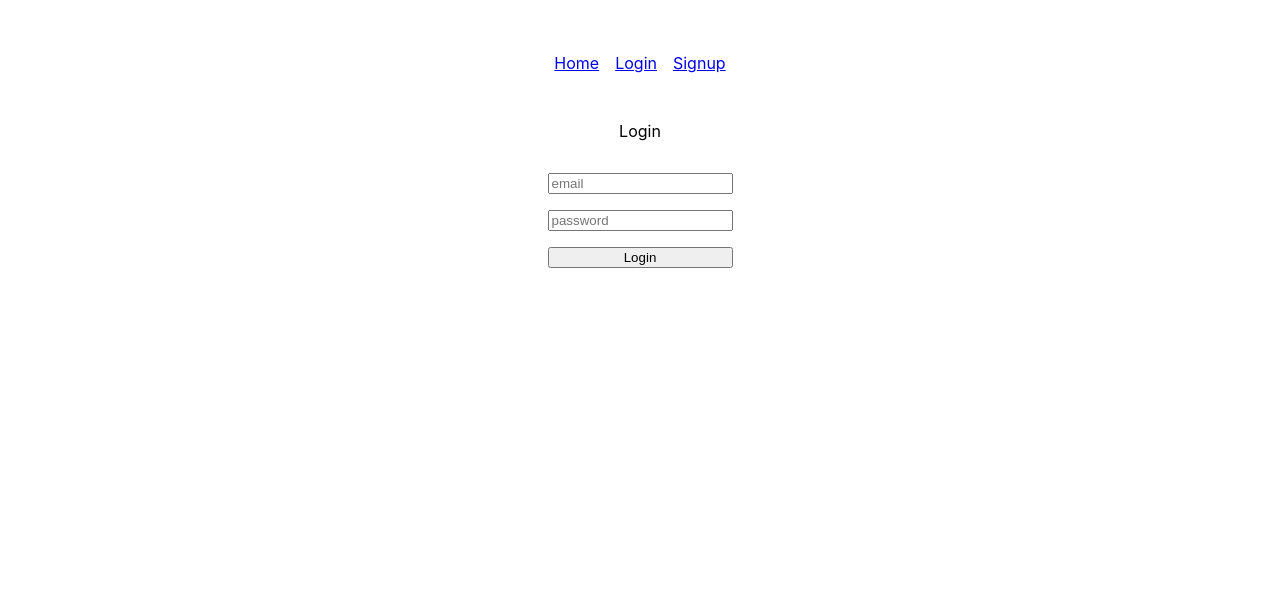
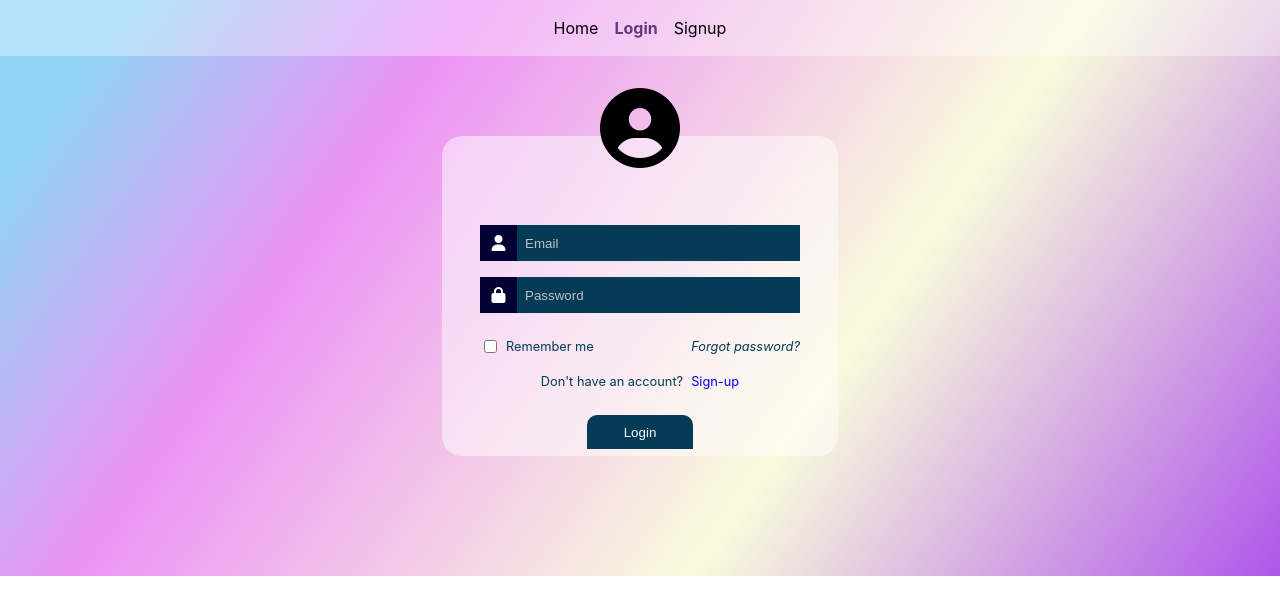
Before and after one commit to KristalTasha/ToDo-App, a React (Create React App) app: page / in a window 1280 px wide. Shown: the top 614 px of the page. Built offline with nearby package versions, Linux system fonts and the light colour scheme.

Commit message:
signup login touchup

```diff
--- a/public/index.html
+++ b/public/index.html
@@ -24,6 +24,7 @@
       work correctly both with client-side routing and a non-root public URL.
       Learn how to configure a non-root public URL by running `npm run build`.
     -->
+    <link rel="stylesheet" href="https://cdnjs.cloudflare.com/ajax/libs/font-awesome/6.1.1/css/all.min.css" integrity="sha512-KfkfwYDsLkIlwQp6LFnl8zNdLGxu9YAA1QvwINks4PhcElQSvqcyVLLD9aMhXd13uQjoXtEKNosOWaZqXgel0g==" crossorigin="anonymous" referrerpolicy="no-referrer" />
     <title>React App</title>
   </head>
   <body>
--- a/src/App.js
+++ b/src/App.js
@@ -3,20 +3,21 @@ import { useState, useEffect } from 'react';
 import { NavLink } from 'react-router-dom';
 import axios from 'axios';
 import Todos from './components/todos'
+import Blocks from './components/page-blocks';
 
 function App() {
   const [input, setInput] = useState('')
   const [todos, setTodos] = useState([])
   const [count, setCount] = useState(0)
   const [loading, setLoading] = useState(false);
-  const [loadingg, setLoadingg] = useState(false);
+  // const [loadingg, setLoadingg] = useState(false);
   const [errorMsg, setErrorMsg] = useState('');
   const [error, setError] = useState(false);
 
   const addTodo = async () => {
     try {
       setLoading(true)
-      const add = await axios.post('http://localhost:7000/api/todos', {
+      const add = await axios.post('http://localhost:8000/api/todos', {
         todo: input
       })
 
@@ -49,7 +50,7 @@ function App() {
   const deleteTodos = async (id) => {
     try {
       setLoading(true)
-      const todo = await axios.delete(`http://localhost:7000/api/todos/${id}`)
+      const todo = await axios.delete(`http://localhost:8000/api/todos/${id}`)
 
       console.log(todo);
       setLoading(false)
@@ -68,21 +69,21 @@ function App() {
   const update = async (id) => {
 
     try {
-      setLoadingg(true);
-      const todo = await axios.get(`http://localhost:7000/api/todos/${id}`);
+      setLoading(true);
+      const todo = await axios.get(`http://localhost:8000/api/todos/${id}`);
 
       const { data } = todo;
 
-      if (data.status === "pending") {
-        await axios.put(`http://localhost:7000/api/todos/${data._id}`, {
-          status: "done",
+      if (data.status === "Pending") {
+        await axios.put(`http://localhost:8000/api/todos/${data._id}`, {
+          status: "Done",
         });
       } else {
-        await axios.put(`http://localhost:7000/api/todos/${data._id}`, {
-          status: "pending",
+        await axios.put(`http://localhost:8000/api/todos/${data._id}`, {
+          status: "Pending",
         });
       }
-      setLoadingg(false);
+      setLoading(false);
     } catch (error) {
       console.log(error);
     }
@@ -104,21 +105,12 @@ function App() {
     console.log(counting)
   }
 
-  // function Counter(status){
-  //   const counting = todos.filter(done => {
-  //     return (done.status === "Done")
-
-  //   })
-  //   setCount(counting.length)
-  //   console.log(count)
-  // }
-
   useEffect(() => {
     Counter('Done')
     console.log(count)
 
     const fetchTodos = async () => {
-      const todos = await axios.get('http://localhost:7000/api/todos');
+      const todos = await axios.get('http://localhost:8000/api/todos');
       console.log('the todos', todos)
 
       const { data } = todos;
@@ -127,7 +119,7 @@ function App() {
     }
 
     fetchTodos()
-  }, [loading, loadingg]);
+  }, [loading, count]);
 
 
   function Tracker() {
@@ -144,11 +136,9 @@ function App() {
 
   return (
     <div className='page'>
-      <nav className='login-nav'>
-        <NavLink to="/home">Home</NavLink>
-        <NavLink to="/">Login</NavLink>
-        <NavLink to="/signup">Signup</NavLink>
-      </nav>
+
+      <Blocks.Header/>
+
       <div className='list'>
         <h4>My To-Do List</h4>
         <div className='add-item'>
@@ -163,6 +153,9 @@ function App() {
         {error && <p>{errorMsg}</p>}
         <Todos todos={todos} deleteTodos={deleteTodos} update={update} />
       </div>
+      <div className='space'>
+
+      </div>
     </div>
   );
 
--- a/src/components/login.jsx
+++ b/src/components/login.jsx
@@ -1,26 +1,56 @@
 import React from 'react'
 import { useState } from 'react'
-import { NavLink } from 'react-router-dom'
+import { NavLink, Link } from 'react-router-dom'
+import Blocks from './page-blocks';
 import './styles/login.css'
+import './styles/signup.css'
 
 export default function Login() {
-    const [email, setEmail] = useState('')
-    const [password, setPassword] = useState('')
+  const [email, setEmail] = useState('')
+  const [password, setPassword] = useState('')
 
   return (
     <div className='login-page'>
-      <nav className='login-nav'>
-    <NavLink to="/home">Home</NavLink>
-    <NavLink to="/">Login</NavLink>
-    <NavLink to="/signup">Signup</NavLink>
-     </nav>
 
-   <form className='login-form'>
-       <p className='login-title'>Login</p>
-       <input type="text" placeholder='email' onChange={(e) => setEmail(e.target.value)}/>
-       <input type='password' placeholder='password' onChange={(e) => setEmail(e.target.value)}/>
-       <button action="submit">Login</button>
-   </form>
-   </div>
+      <Blocks.Header/>
+
+      <form className='login-form'>
+      <div className='user-logo'>
+      <i class="fa-solid fa-circle-user"></i>
+      </div>
+
+        <div className="form-item">
+          <div className='icon-hold'><i class="fa-solid fa-user"></i></div>
+          <input type="text" placeholder='Email' className='email' onChange={(e) => setEmail(e.target.value)} />
+        </div>
+
+        <div className="form-item">
+          <div className='icon-hold'><i class="fa-solid fa-lock"></i></div>
+          <input type='password' className="pswd" placeholder='Password' onChange={(e) => setPassword(e.target.value)} />
+        </div>
+
+        <div className='tips'>
+
+        <div className="form-tips">
+          <div className='remember'>
+            <input type="checkbox" className='checkbox'/>
+            <p className='rem-text'>Remember me</p>
+          </div>
+          <div className='forgot'>
+            <p className='forgot-text'>Forgot password?</p>
+          </div>
+        </div>
+
+        <div className="form-tip">
+         <p className='dont-text'>Don't have an account?</p>
+         <Link to="/signup" className='log-link'>Sign-up</Link>
+        </div>
+
+        </div>
+
+
+        <button action="submit" className="submit">Login</button>
+      </form>
+    </div>
   )
 }
--- /dev/null
+++ b/src/components/page-blocks.jsx
@@ -0,0 +1,16 @@
+import React from 'react'
+import { NavLink } from 'react-router-dom';
+
+function Header() {
+  return (
+  <nav className='login-nav'>
+    <NavLink to="/home" className="home-link">Home</NavLink>
+    <NavLink to="/" className="login-link">Login</NavLink>
+    <NavLink to="/signup" className="signup-link">Signup</NavLink>
+  </nav>
+  )
+}
+
+export default {
+    Header
+}
--- a/src/components/signup.jsx
+++ b/src/components/signup.jsx
@@ -1,26 +1,42 @@
 import React from 'react'
 import { useState } from 'react'
-import { NavLink } from 'react-router-dom'
+import { Link, NavLink } from 'react-router-dom';
+import Blocks from './page-blocks'
 import './styles/login.css'
+import './styles/signup.css'
 
 export default function Signup() {
-    const [email, setEmail] = useState('')
-    const [password, setPassword] = useState('')
+  const [email, setEmail] = useState('')
+  const [password, setPassword] = useState('')
 
   return (
-    <div className='login-page'>
-      <nav className='login-nav'>
-    <NavLink to="/home">Home</NavLink>
-    <NavLink to="/">Login</NavLink>
-    <NavLink to="/signup">Signup</NavLink>
-     </nav>
+    <div className='signup-page'>
 
-   <form className='login-form'>
-       <p className='login-title'>Signup</p>
-       <input type="text" placeholder='email' onChange={(e) => setEmail(e.target.value)}/>
-       <input type='password' placeholder='password' onChange={(e) => setEmail(e.target.value)}/>
-       <button action="submit">Signup</button>
-   </form>
-   </div>
+      <Blocks.Header/>
+
+      <form className='signup-form'>
+      <div className='user-logo'>
+      <i class="fa-solid fa-circle-user"></i>
+      </div>
+
+        <div className="form-item">
+          <div className='sign-icon-hold'><i class="fa-solid fa-user"></i></div>
+          <input type="text" placeholder='Email' className='sign-email' onChange={(e) => setEmail(e.target.value)} />
+        </div>
+
+        <div className="form-item">
+          <div className='sign-icon-hold'><i class="fa-solid fa-lock"></i></div>
+          <input type='password' className="sign-pswd" placeholder='Password' onChange={(e) => setPassword(e.target.value)} />
+        </div>
+
+        <div className="form-tip">
+         <p className='forgot-text'>Already have an account?</p>
+         <Link to="/" className='log-link'>Login</Link>
+        </div>
+
+
+        <button action="submit" className="sign-submit">Sign Up</button>
+      </form>
+    </div>
   )
 }
--- a/src/components/styles/login.css
+++ b/src/components/styles/login.css
@@ -1,10 +1,14 @@
 .login-page{
     display: flex;
+    /* background-color:  rgba(33,40,112,0.5779353977919293); */
+    background: rgb(23,162,234);
+    background: linear-gradient(125deg, rgba(23,162,234,0.46589057986475846) 8%, rgba(213,23,234,0.46589057986475846) 28%, rgba(219,230,28,0.15216508966867992) 65%, rgba(149,32,227,0.7572071064754027) 100%);
     flex-direction: column;
     align-items: center;
-    justify-content: center;
+    /* justify-content: center; */
     width: 100%;
-    height: 20em;
+    height: 36em;
+    overflow-x: hidden;
     gap: 2em;
 
 }
@@ -13,6 +17,16 @@
     display: flex;
     flex-direction: column;
     gap: 1em;
+    margin-top: 3em;
+    background-color: rgba(255, 255, 255, 0.5);
+    border-radius: 20px;
+    width: 25%;
+    height: 20em;
+    padding-left: 3%;
+    padding-right: 3%;
+
+    align-items: center;
+    z-index: 1;
 }
 
 .login-title{
@@ -22,4 +36,123 @@
 .login-nav{
     display: flex;
     gap: 1em;
+    background-color: rgba(255, 255, 255, 0.323);
+    /* background-color: white; */
+    padding: 4px;
+    width: 100%;
+    height: 3em;
+    align-items: center;
+    justify-content: center;
+    /* margin-top: 5em; */
 }
+
+.home-link, .login-link, .signup-link{
+    text-decoration: none;
+    color: black;
+}
+
+.home-link:hover, .login-link:hover, .signup-link:hover{
+    color: rgb(255, 0, 255);
+}
+
+
+.home-link.active, .login-link.active, .signup-link.active{
+  color:rgb(95, 59, 129);
+  font-weight: bold;
+}
+
+.form-item{
+    display: flex;
+    width: 100%;
+
+}
+
+.icon-hold{
+    display: flex;
+    background-color: rgb(1, 1, 51);
+    padding: 10px;
+    justify-content: center;
+    width: 20px;
+}
+
+.icon-hold i{
+    color: white;
+    text-align: center;
+}
+
+.pswd, .email{
+    background-color: rgb(4, 59, 87);
+    border: none;
+    padding: 2px;
+    padding-left: 8px;
+    width: 100%;
+}
+
+::placeholder{
+    color: silver;
+}
+
+
+.form-tips{
+    display: flex;
+    justify-content: space-between;
+    width: 100%;
+    line-height: 0.6em;
+}
+
+.tips{
+    display: flex;
+    flex-direction: column;
+    width: 100%;
+
+}
+
+.remember{
+    display: flex;
+    gap: 6px;
+    align-items: center;
+}
+
+.checkbox{
+    background-color: rgb(4, 59, 87);
+}
+
+.rem-text{
+    color:  rgb(4, 59, 87);
+    font-size: 0.8em;
+}
+
+.forgot-text{
+    color:  rgb(4, 59, 87);
+    font-size: 0.8em;
+    font-style: italic;
+}
+
+.dont-text{
+    color:  rgb(4, 59, 87);
+    font-size: 0.8em;
+    text-align: center;
+}
+
+.user-logo{
+    font-size: 5em;
+    z-index: 2;
+    margin-top: -0.7em;
+    margin-bottom: 0.4em;
+
+}
+
+.submit{
+border: none;
+background-color: rgba(4, 59, 87, 1);
+width: 8em;
+height: 2.5em;
+border-top-left-radius: 10px;
+border-top-right-radius: 10px;
+color: white;
+}
+
+.submit:hover{
+    background-color: rgba(4, 59, 87, 0.3);
+    color: rgba(4, 59, 87, 1);
+}
--- /dev/null
+++ b/src/components/styles/signup.css
@@ -0,0 +1,85 @@
+.signup-page{
+    display: flex;
+    /* background-color:  rgba(33,40,112,0.5779353977919293); */
+    background: rgb(23,162,234);
+    background: linear-gradient(95deg, rgba(23,162,234,0.46589057986475846) 8%, rgba(213,23,234,0.46589057986475846) 28%, rgba(219,230,28,0.15216508966867992) 65%, rgba(149,32,227,0.7572071064754027) 100%);
+    flex-direction: column;
+    align-items: center;
+    /* justify-content: center; */
+    width: 100%;
+    height: 36em;
+    overflow-x: hidden;
+    gap: 2em;
+
+}
+
+.signup-form{
+    display: flex;
+    flex-direction: column;
+    gap: 1em;
+    margin-top: 3em;
+    background-color: rgba(255, 255, 255, 0.5);
+    border-radius: 20px;
+    width: 25%;
+    height: 18em;
+    padding-left: 3%;
+    padding-right: 3%;
+
+    align-items: center;
+    z-index: 1;
+}
+
+.sign-icon-hold{
+    display: flex;
+    background-color: rgb(25, 1, 31);
+    padding: 10px;
+    justify-content: center;
+    width: 20px;
+}
+
+.sign-icon-hold i{
+    color: white;
+    text-align: center;
+}
+
+.sign-pswd, .sign-email{
+    background-color: rgb(92, 56, 94);
+    border: none;
+    padding: 2px;
+    padding-left: 8px;
+    width: 100%;
+}
+
+.sign-submit{
+    border: none;
+    background-color: rgb(25, 1, 31);
+    width: 8em;
+    height: 2.5em;
+    border-top-left-radius: 10px;
+    border-top-right-radius: 10px;
+    color: white;
+    /* margin-top: 4em; */
+    }
+
+.sign-submit:hover{
+    background-color: rgb(156, 113, 165);
+    color: rgb(25, 1, 31);
+}
+
+    .form-tip{
+        display: flex;
+        width: 100%;
+        align-items:center;
+        gap: 0.5em;
+        line-height: 0.6em;
+        justify-content: center;
+    }
+
+    .log-link{
+    font-size: 0.8em;
+    text-decoration: none;
+    }
+
+    .log-link:hover{
+        color: orchid;
+    }
--- a/src/components/styles/todos.css
+++ b/src/components/styles/todos.css
@@ -4,9 +4,11 @@
     flex-direction: column;
     justify-content: center;
     align-items: center;
+    gap: 0.5em;
     margin-top: 1em;
-    /* margin-bottom: 3em; */
+    margin-bottom: 3em;
 }
+
 
 .sorry{
     padding-top: 3em;
--- a/src/components/todo.jsx
+++ b/src/components/todo.jsx
@@ -7,9 +7,14 @@ export default function Todo({todo, deleteTodos, update}) {
   const [check, setCheck] = useState(false)
 
   function toggleCheck(todo){
+    if(todo.status === 'Pending'){
+      setCheck(false)
+      update(todo._id)
+    } else if(todo.status === 'Done'){
+      setCheck(true)
+      update(todo._id)
+    }
 
-    setCheck(true)
-    update(todo.id)
 
   }
 
@@ -17,7 +22,7 @@ export default function Todo({todo, deleteTodos, update}) {
     <div className='todo-item' style={ todo.status === 'Pending' ? { backgroundColor: 'lightgrey' } : {backgroundColor: 'palegreen'}}>
       <div className='tobedone'>
       {/* <input className='cbox ' type="checkbox" checked={true ? todo.status === 'Done' : todo.status === 'Pending'}></input> */}
-      <input className='cbox ' type="checkbox" onClick={() => toggleCheck(todo)}></input>
+      <input className='cbox ' type="checkbox" onClick={() => toggleCheck(todo)} value={check} checked={true ? todo.status === 'Done' : todo.status === 'Pending'}></input>
       <p style={ todo.status === 'Done' ? {textDecoration: 'line-through'} : {textDecoration: 'none'}}>{todo.todo}</p>
     </div>
 
```
Also changed, not shown: src/App.css (+11 -1 lines), src/components/todos.jsx (+10 -7 lines).
